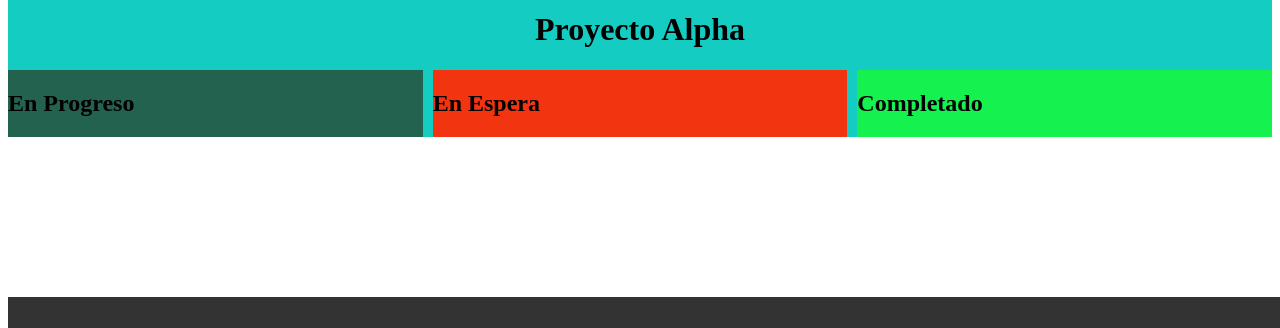
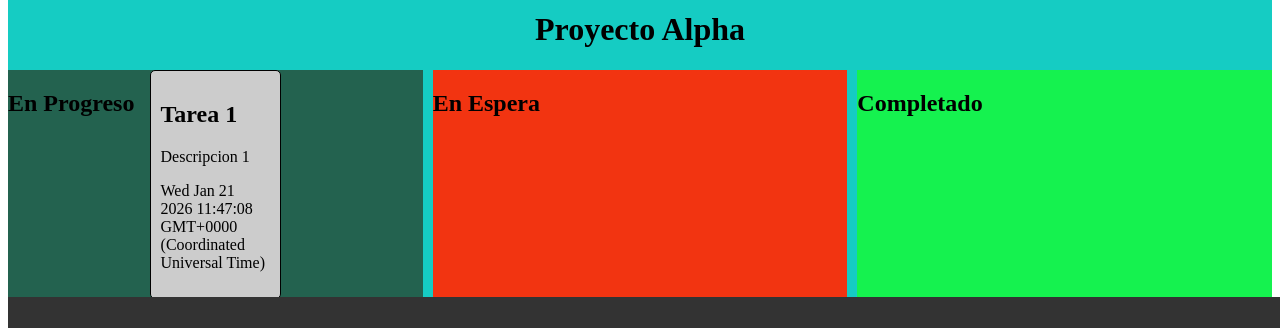
Before and after one commit to mgonpor/D.E.-Cliente, an Angular app in the folder Unidad 4/kanban/: page /tablero/1 in a window 1280 px wide. Shown: the part 456-784 px from the top of the page. Built offline with nearby package versions, Linux system fonts and the light colour scheme.

Commit message:
tareas y drag and drop

```diff
--- a/Unidad 4/kanban/src/app/components/board-detail/board-detail.html
+++ b/Unidad 4/kanban/src/app/components/board-detail/board-detail.html
@@ -2,9 +2,10 @@
     <h1>{{ tablero?.nombre }}</h1>
     <div class="columns">
         @for (columna of columnas; track columna.id) {
-        <div class="column" [style.background-color]="columna.color">
+        <div class="column" [style.background-color]="columna.color" (dragover)="dragOver($event)"
+            (drop)="drop(columna)">
             <h2>{{ columna.nombre }}</h2>
-
+            <app-task [trigger]="trigger" [columna]="columna"></app-task>
         </div>
         }
     </div>
--- a/Unidad 4/kanban/src/app/components/board-detail/board-detail.ts
+++ b/Unidad 4/kanban/src/app/components/board-detail/board-detail.ts
@@ -4,10 +4,12 @@ import { Tablero } from '../../models/tablero';
 import { TableroService } from '../../services/tablero-service';
 import { ActivatedRoute } from '@angular/router';
 import { ColumnaService } from '../../services/columna-service';
+import { Task } from "../task/task";
+import { TareaService } from '../../services/tarea-service';
 
 @Component({
   selector: 'app-board-detail',
-  imports: [],
+  imports: [Task],
   templateUrl: './board-detail.html',
   styleUrl: './board-detail.css',
 })
@@ -16,10 +18,13 @@ export class BoardDetail implements OnInit {
   public tablero?: Tablero;
   public columnas: Columna[] = [];
 
+  public trigger: number = 0;
+
   constructor(
     private tableroService: TableroService,
     private columnaService: ColumnaService,
-    private route: ActivatedRoute
+    private route: ActivatedRoute,
+    private tareaService: TareaService
   ) { }
 
   ngOnInit(): void {
@@ -31,4 +36,13 @@ export class BoardDetail implements OnInit {
     );
   }
 
+  dragOver(event: DragEvent) {
+    event.preventDefault();
+  }
+
+  drop(columna: Columna) {
+    this.tareaService.ponerTarea(columna);
+    this.trigger++;
+  }
+
 }
--- /dev/null
+++ b/Unidad 4/kanban/src/app/components/task/task.css
@@ -0,0 +1,7 @@
+div.task-card {
+    margin-bottom: 10px;
+    padding: 10px;
+    border: 1px solid black;
+    border-radius: 5px;
+    background-color: #ccc;
+}
--- /dev/null
+++ b/Unidad 4/kanban/src/app/components/task/task.html
@@ -0,0 +1,7 @@
+@for (task of tareas; track task.id) {
+<div class="task-card" draggable="true" (dragstart)="dragStart(task)" (dragend)="dragEnd()">
+    <h2>{{task.titulo}}</h2>
+    <p>{{task.descripcion}}</p>
+    <p>{{task.fechaCreacion}}</p>
+</div>
+}
--- /dev/null
+++ b/Unidad 4/kanban/src/app/components/task/task.ts
@@ -0,0 +1,52 @@
+import { Component, Input, OnInit } from '@angular/core';
+import { Columna } from '../../models/columna';
+import { ActivatedRoute } from '@angular/router';
+import { ColumnaService } from '../../services/columna-service';
+import { TareaService } from '../../services/tarea-service';
+import { Tarea } from '../../models/tarea';
+
+@Component({
+  selector: 'app-task',
+  imports: [],
+  templateUrl: './task.html',
+  styleUrl: './task.css',
+})
+export class Task implements OnInit {
+
+  @Input() public columna!: Columna;
+  public tareas: Tarea[] = [];
+
+  @Input() public trigger!: number;
+
+  constructor(
+    private columnaService: ColumnaService,
+    private route: ActivatedRoute,
+    private tareaService: TareaService
+  ) { }
+
+  ngOnInit(): void {
+    if (!this.columna) {
+      this.columna = this.columnaService.findByTableroIdAndColumnaId(
+        Number(this.route.snapshot.paramMap.get('tableroId')),
+        Number(this.route.snapshot.paramMap.get('columnaId'))
+      );
+    }
+
+    if (this.columna) {
+      this.tareas = this.tareaService.findByColumnaId(this.columna.id);
+    }
+  }
+
+  ngOnChanges(): void {
+    this.tareas = this.tareaService.findByColumnaId(this.columna.id);
+  }
+
+  dragStart(tarea: Tarea) {
+    this.tareaService.drag(tarea);
+  }
+
+  dragEnd() {
+    this.tareaService.drop();
+  }
+
+}
--- a/Unidad 4/kanban/src/app/models/tarea.ts
+++ b/Unidad 4/kanban/src/app/models/tarea.ts
@@ -7,26 +7,23 @@ export class Tarea {
         private _id: number,
         private _titulo: string,
         private _descripcion: string,
-        private _estimacionHoras: number,
         private _fechaCreacion: Date,
         private _columna: Columna,
-        private _usuario: Usuario
+        //private _usuario: Usuario
     ) { };
 
     get id(): number { return this._id; }
     get titulo(): string { return this._titulo; }
     get descripcion(): string { return this._descripcion; }
-    get estimacionHoras(): number { return this._estimacionHoras; }
     get fechaCreacion(): Date { return this._fechaCreacion; }
     get columna(): Columna { return this._columna; }
-    get usuario(): Usuario { return this._usuario; }
+    //get usuario(): Usuario { return this._usuario; }
 
     set id(value: number) { this._id = value; }
     set titulo(value: string) { this._titulo = value; }
     set descripcion(value: string) { this._descripcion = value; }
-    set estimacionHoras(value: number) { this._estimacionHoras = value; }
     set fechaCreacion(value: Date) { this._fechaCreacion = value; }
     set columna(value: Columna) { this._columna = value; }
-    set usuario(value: Usuario) { this._usuario = value; }
+    //set usuario(value: Usuario) { this._usuario = value; }
 
 }
--- a/Unidad 4/kanban/src/app/services/columna-service.ts
+++ b/Unidad 4/kanban/src/app/services/columna-service.ts
@@ -43,4 +43,10 @@ export class ColumnaService {
     return this.columnas.filter(columna => columna.tablero.id === tableroId);
   }
 
+  public findByTableroIdAndColumnaId(tableroId: number, columnaId: number): Columna {
+    const c: Columna = this.columnas.filter(columna => columna.tablero.id === tableroId && columna.id === columnaId)[0];
+    console.log(c);
+    return c;
+  }
+
 }
--- /dev/null
+++ b/Unidad 4/kanban/src/app/services/tarea-service.ts
@@ -0,0 +1,59 @@
+import { Injectable } from '@angular/core';
+import { Tarea } from '../models/tarea';
+import { ColumnaService } from './columna-service';
+import { Columna } from '../models/columna';
+
+@Injectable({
+  providedIn: 'root',
+})
+export class TareaService {
+
+  private tareas: Tarea[] = [];
+
+  public draggedTask?: Tarea;
+
+  constructor(
+    private columnaService: ColumnaService
+  ) { this.initData(); }
+
+  private initData(): void {
+
+    const todo1: Columna = this.columnaService.findByTableroIdAndColumnaId(1, 1);
+    const todo2: Columna = this.columnaService.findByTableroIdAndColumnaId(2, 4);
+
+    console.log(todo1);
+    console.log(todo2);
+
+
+    this.tareas = [
+      new Tarea(1, "Tarea 1", "Descripcion 1", new Date(), todo1),
+      new Tarea(2, "Tarea 2", "Descripcion 2", new Date(), todo1),
+      new Tarea(3, "Tarea 3", "Descripcion 3", new Date(), todo1),
+      new Tarea(4, "Tarea 4", "Descripcion 4", new Date(), todo2),
+      new Tarea(5, "Tarea 5", "Descripcion 5", new Date(), todo2)
+    ];
+  }
+
+  public findByColumnaId(columnaId: number): Tarea[] {
+    const t: Tarea[] = this.tareas.filter(tarea => tarea.columna.id === columnaId);
+    console.log(t);
+    return t;
+  }
+
+  public drag(tarea: Tarea) {
+    this.draggedTask = tarea;
+  }
+
+  public drop() {
+    this.draggedTask = undefined;
+  }
+
+  public ponerTarea(columna: Columna) {
+    if (this.draggedTask) {
+      this.tareas = this.tareas.filter(tarea => tarea != this.draggedTask);
+      this.draggedTask.columna = columna;
+      this.tareas.push(this.draggedTask);
+    }
+  }
+
+}
```
Also changed, not shown: 2 other files (tests, documents, lock files or other folders).
